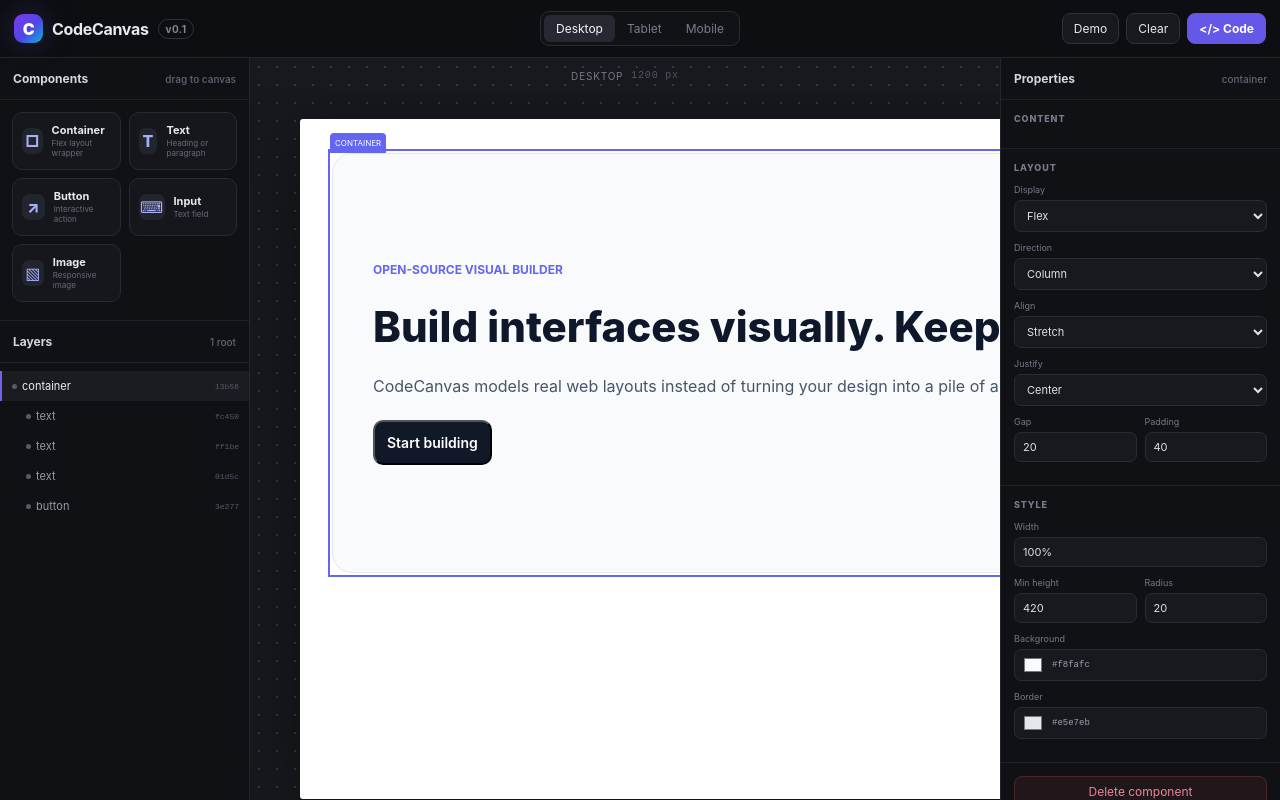
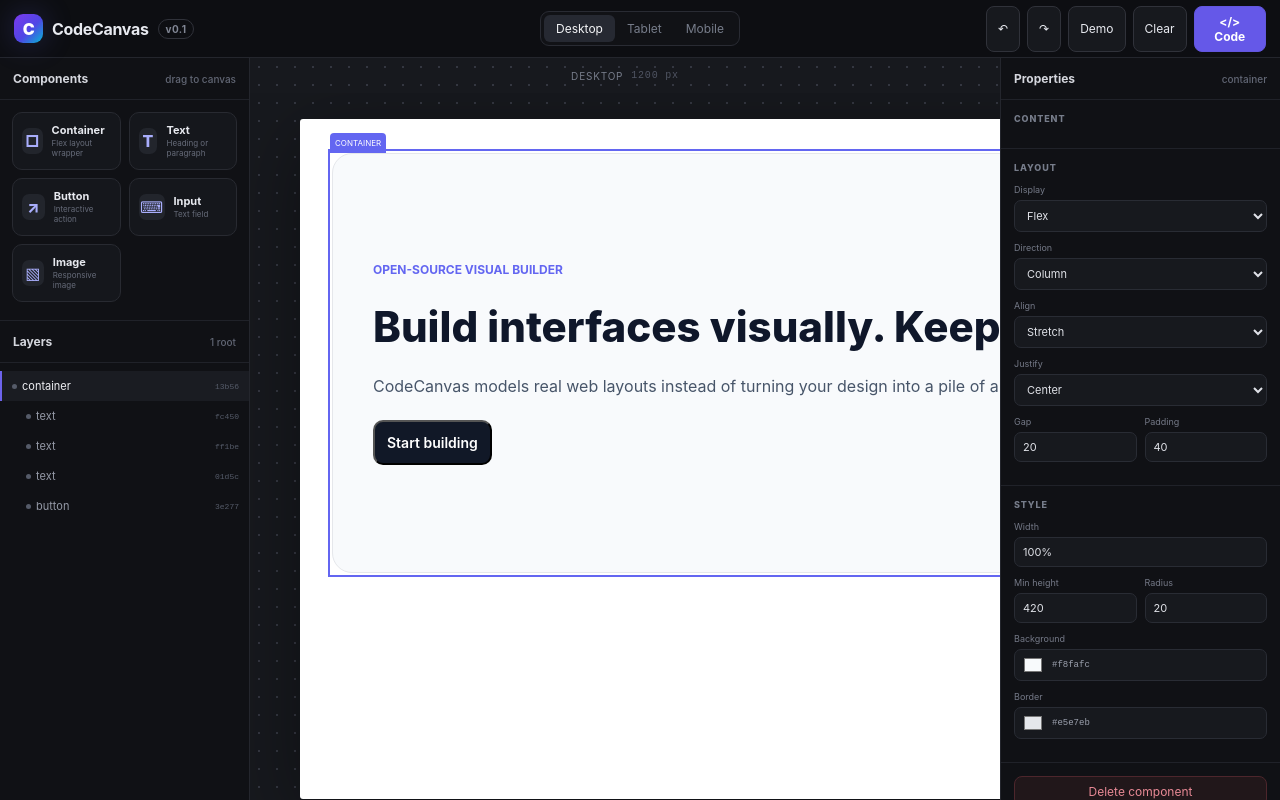
Before and after one commit to allifiz/Code-canvas, a React (Vite) app: page / in a window 1280 px wide. Built offline with nearby package versions, Linux system fonts and the light colour scheme.

Commit message:
feat: expose undo redo controls

```diff
--- a/src/components/Topbar.tsx
+++ b/src/components/Topbar.tsx
@@ -6,6 +6,10 @@
   const setViewport = useEditorStore((state) => state.setViewport)
   const loadDemo = useEditorStore((state) => state.loadDemo)
   const clearCanvas = useEditorStore((state) => state.clearCanvas)
+  const undo = useEditorStore((state) => state.undo)
+  const redo = useEditorStore((state) => state.redo)
+  const canUndo = useEditorStore((state) => state.past.length > 0)
+  const canRedo = useEditorStore((state) => state.future.length > 0)
 
   const presets: Array<{ value: Viewport; label: string }> = [
     { value: 'desktop', label: 'Desktop' },
@@ -34,6 +38,8 @@
       </div>
 
       <div className="topbar-actions">
+        <button className="ghost-button" onClick={undo} disabled={!canUndo} title="Undo (Ctrl/Cmd+Z)">↶</button>
+        <button className="ghost-button" onClick={redo} disabled={!canRedo} title="Redo (Ctrl/Cmd+Shift+Z)">↷</button>
         <button className="ghost-button" onClick={loadDemo}>Demo</button>
         <button className="ghost-button" onClick={clearCanvas}>Clear</button>
         <button className="primary-button" onClick={onOpenCode}>&lt;/&gt; Code</button>
```
